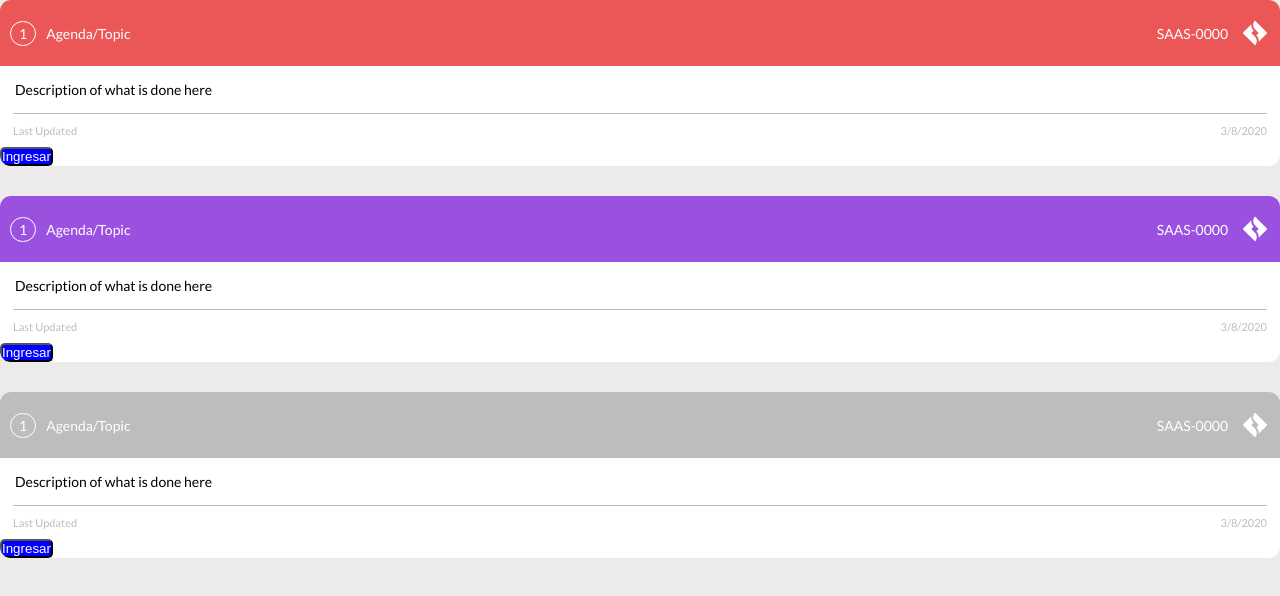
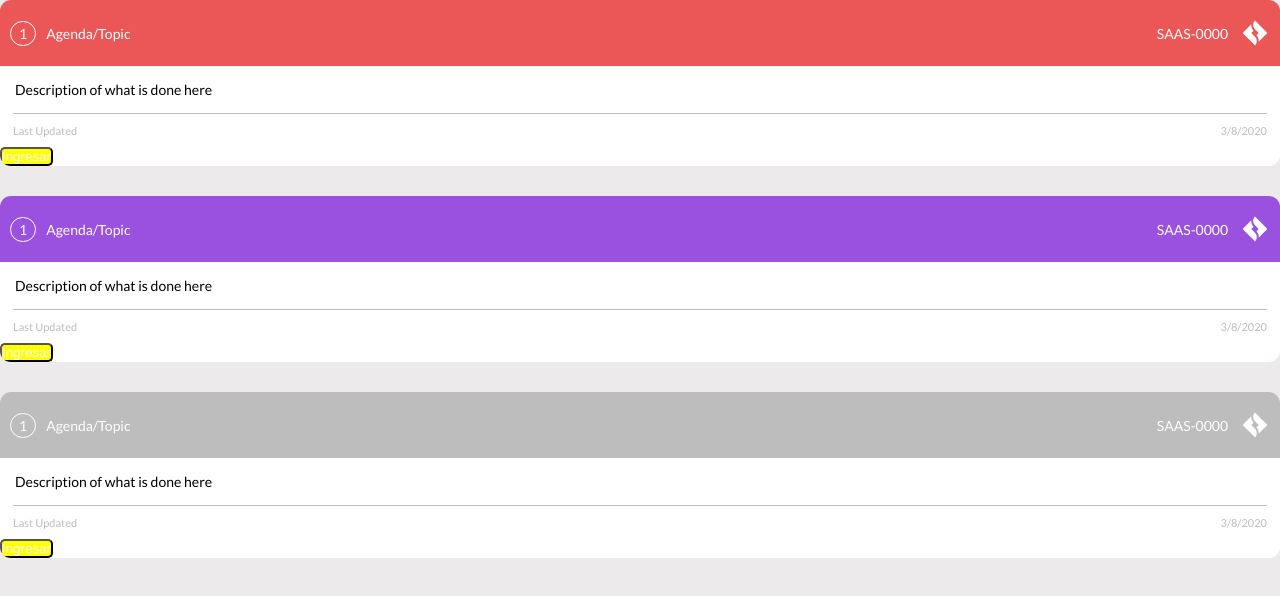
Before and after one commit to ro-io/practica, a React (Vite) app: page / in a window 1280 px wide. Shown: the top 596 px of the page. Built offline with nearby package versions, Linux system fonts and the light colour scheme.

Commit message:
boton amarillo

```diff
--- a/src/components/Card.css
+++ b/src/components/Card.css
@@ -9,7 +9,7 @@
     margin-bottom: 30px;
 }
 button{
-    background-color: blue;
+    background-color: yellow;
     color: white;
     display: flex;
     border-radius: 5px;
```
